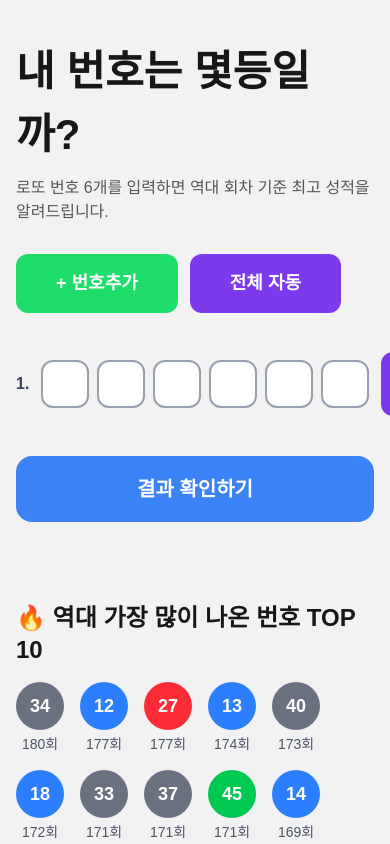
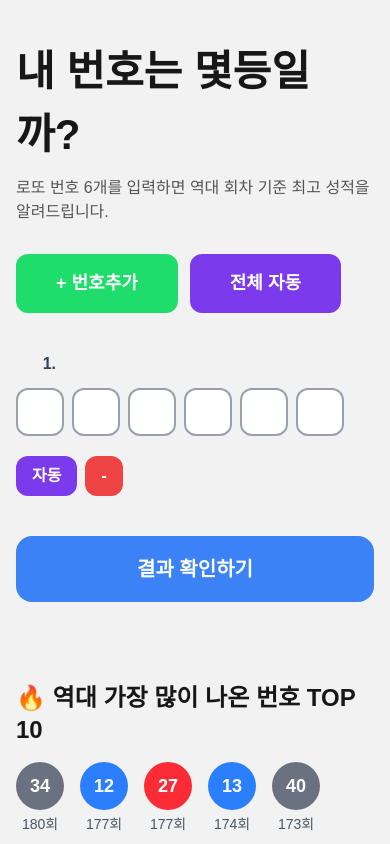
Before and after one commit to kzerowo/mylottorank, a Next.js app: page / in a window 390 px wide. Shown: the top 844 px of the page. Built offline with nearby package versions, Linux system fonts and the light colour scheme.

Commit message:
fix mobile layout overflow in lottorow

```diff
--- a/src/app/components/LottoRow.js
+++ b/src/app/components/LottoRow.js
@@ -6,9 +6,8 @@ export default function LottoRow({
   games,
   setGames,
   removeGame,
-    generateRandomNumbers
+  generateRandomNumbers,
 }) {
-
   const handleNumberChange = (gIndex, nIndex, value) => {
     // 숫자만 허용
     if (!/^\d*$/.test(value)) return;
@@ -19,12 +18,12 @@ export default function LottoRow({
   };
 
   return (
-        <div className="flex items-center gap-3">
+    <div className="flex flex-wrap items-center gap-3">
       <span className="w-10 text-right font-semibold text-gray-700">
         {gameIndex + 1}.
       </span>
       {/* 번호 6칸 */}
-            <div className="flex gap-2">
+      <div className="flex gap-2 flex-wrap">
         {game.map((num, numberIndex) => (
           <input
             key={numberIndex}
@@ -39,33 +38,31 @@ export default function LottoRow({
         ))}
       </div>
 
+      <div className="flex gap-2 w-full md:w-auto mt-2 md:mt-0">
         <button
           onClick={() => generateRandomNumbers(gameIndex)}
           className="btnBase"
           style={{
             background: "#7c3aed",
             color: "white",
-                    padding: "8px 16px"
+            padding: "8px 16px",
           }}
         >
           자동
         </button>
 
-
-            {/* 삭제 버튼 */}
         <button
           onClick={() => removeGame(gameIndex)}
           className="btnBase"
           style={{
             background: "#ef4444",
             color: "white",
-                    padding: "8px 16px"
+            padding: "8px 16px",
           }}
         >
           -
         </button>
-
-
+      </div>
     </div>
   );
 }
```
Lines whose indentation alone changed are shown as unchanged.
